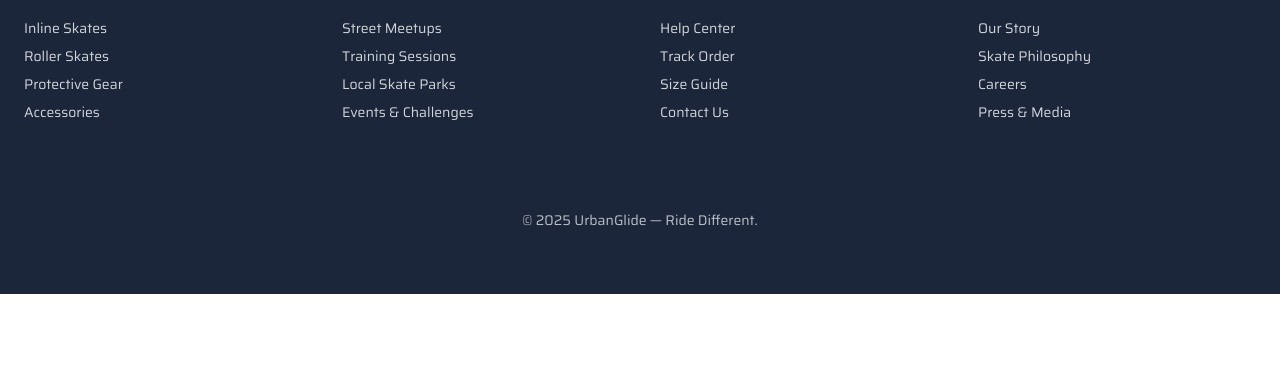
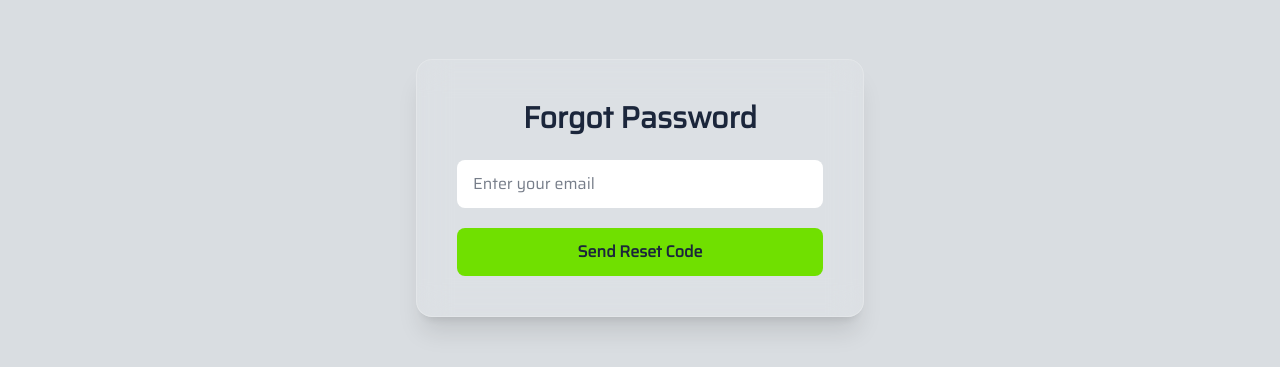
Before and after one commit to SundayEsther7/Fashion, a React (Vite) app in the folder client/: page /forgot-password in a window 1280 px wide. Shown: the part 212-579 px from the top of the page. Built offline with nearby package versions, Linux system fonts and the light colour scheme; no server answers.

Commit message:
Pasword reset ui done

```diff
--- /dev/null
+++ b/client/src/pages/ForgotPassword.jsx
@@ -0,0 +1,74 @@
+import { useState } from "react";
+import { useNavigate } from "react-router-dom";
+
+export default function ForgotPassword() {
+  const [email, setEmail] = useState("");
+  const [status, setStatus] = useState(null);
+  const navigate = useNavigate();
+  const API = import.meta.env.VITE_API_URL;
+
+  const handleSubmit = async (e) => {
+    e.preventDefault();
+    setStatus("loading");
+
+    const res = await fetch(`${API}/api/auth/request-reset`, {
+      method: "POST",
+      headers: { "Content-Type": "application/json" },
+      body: JSON.stringify({ email }),
+    });
+
+    const data = await res.json();
+
+    if (!res.ok) {
+      setStatus("error");
+      console.error("Error sending reset code:", data.message);
+      return;
+    }
+
+    setStatus("success");
+
+    setTimeout(() => {
+      navigate(`/reset-password?email=${encodeURIComponent(email)}`);
+    }, 1200);
+  };
+
+  return (
+    <section className="min-h-[100vh] flex items-center justify-center bg-neutralLight px-4">
+      <div className="bg-white/10 backdrop-blur-lg border border-white/20 shadow-xl p-8 sm:p-10 rounded-2xl max-w-md w-full">
+        <h1 className="text-3xl font-extrabold text-center text-primary mb-6">
+          Forgot Password
+        </h1>
+
+        <form onSubmit={handleSubmit} className="space-y-5 text-primary">
+          <input
+            type="email"
+            placeholder="Enter your email"
+            value={email}
+            onChange={(e) => setEmail(e.target.value)}
+            required
+            className="w-full px-4 py-3 rounded-lg bg-white outline-none placeholder-primary/60"
+          />
+
+          <button
+            type="submit"
+            className="w-full py-3 rounded-lg bg-accent text-primary font-semibold hover:bg-accent/80 transition"
+            disabled={status === "loading"}
+          >
+            {status === "loading" ? "Sending..." : "Send Reset Code"}
+          </button>
+        </form>
+
+        {status === "success" && (
+          <p className="text-accent font-semibold text-center mt-4">
+            Reset code sent! Check your email.
+          </p>
+        )}
+        {status === "error" && (
+          <p className="text-red-500 text-center mt-4">
+            Error sending reset code.
+          </p>
+        )}
+      </div>
+    </section>
+  );
+}
--- a/client/src/pages/Login.jsx
+++ b/client/src/pages/Login.jsx
@@ -111,7 +111,7 @@ export default function Login() {
             Register
           </Link>
         </p>
-        <div className="text-right mt-1">
+        <div className="text-center mt-2">
             <Link
               to="/forgot-password"
               className="text-sm text-accent hover:underline font-medium"
--- /dev/null
+++ b/client/src/pages/ResetPassword.jsx
@@ -0,0 +1,132 @@
+import { useEffect, useState } from "react";
+import { useNavigate } from "react-router-dom";
+
+export default function ResetPassword() {
+  const navigate = useNavigate();
+
+  const [email, setEmail] = useState("");
+  const [code, setCode] = useState("");
+  const [password, setPassword] = useState("");
+  const [confirm, setConfirm] = useState("");
+  const [status, setStatus] = useState(null);
+  const API = import.meta.env.VITE_API_URL;
+
+  // Extract email from URL
+  useEffect(() => {
+    const urlEmail = new URLSearchParams(window.location.search).get("email");
+    if (!urlEmail) {
+      setStatus("invalid");
+      return;
+    }
+    setEmail(urlEmail);
+  }, []);
+
+  const handleSubmit = async (e) => {
+    e.preventDefault();
+
+    if (password.length < 6) return setStatus("short");
+    if (password !== confirm) return setStatus("mismatch");
+
+    setStatus("loading");
+
+    try {
+  const res = await fetch(`${API}/api/auth/reset-password`, {
+    method: "POST",
+    headers: { "Content-Type": "application/json" },
+    body: JSON.stringify({ email, code, password }),
+  });
+
+  const data = await res.json();
+
+  if (!res.ok) {
+    console.error("Reset error:", data.message);
+    return setStatus("error");
+  }
+
+  setStatus("success");
+  setTimeout(() => navigate("/login"), 1500);
+
+} catch (err) {
+  console.error(err);
+  setStatus("error");
+}
+  };
+
+  return (
+    <section className="min-h-[100vh] flex items-center justify-center bg-neutralLight px-4">
+      <div className="bg-white/10 backdrop-blur-lg border border-white/20 shadow-xl p-10 rounded-2xl max-w-md w-full">
+
+        <h1 className="text-3xl font-extrabold text-center text-primary mb-6">
+          Reset Password
+        </h1>
+
+        {status === "invalid" ? (
+          <p className="text-center text-red-500">
+            Invalid or missing email.
+          </p>
+        ) : (
+          <form onSubmit={handleSubmit} className="space-y-5 text-primary">
+
+            <input
+              type="text"
+              placeholder="Enter 6-digit code"
+              value={code}
+              onChange={(e) => setCode(e.target.value)}
+              className="w-full px-4 py-3 rounded-lg bg-white outline-none placeholder-primary/60"
+              required
+            />
+
+            <input
+              type="password"
+              placeholder="New Password"
+              value={password}
+              onChange={(e) => setPassword(e.target.value)}
+              className="w-full px-4 py-3 rounded-lg bg-white outline-none placeholder-primary/60"
+              required
+            />
+
+            <input
+              type="password"
+              placeholder="Confirm New Password"
+              value={confirm}
+              onChange={(e) => setConfirm(e.target.value)}
+              className="w-full px-4 py-3 rounded-lg bg-white outline-none placeholder-primary/60"
+              required
+            />
+
+            <button
+              type="submit"
+              disabled={status === "loading"}
+              className="w-full py-3 rounded-lg bg-accent text-primary font-semibold hover:bg-accent/80 transition disabled:opacity-60 disabled:cursor-not-allowed"
+            >
+              {status === "loading" ? "Updating..." : "Update Password"}
+            </button>
+          </form>
+        )}
+
+        {/* STATUS MESSAGES */}
+        {status === "short" && (
+          <p className="text-red-500 text-center mt-4">
+            Password must be at least 6 characters.
+          </p>
+        )}
+        {status === "mismatch" && (
+          <p className="text-red-500 text-center mt-4">
+            Passwords do not match.
+          </p>
+        )}
+        {status === "error" && (
+          <p className="text-red-500 text-center mt-4">
+            Error resetting password. Check your code and try again.
+          </p>
+        )}
+        {status === "success" && (
+          <p className="text-accent font-semibold text-center mt-4">
+            Password updated! Redirecting…
+          </p>
+        )}
+
+      </div>
+    </section>
+  );
+}
```
Also changed, not shown: 1 other file (tests, documents, lock files or other folders).
